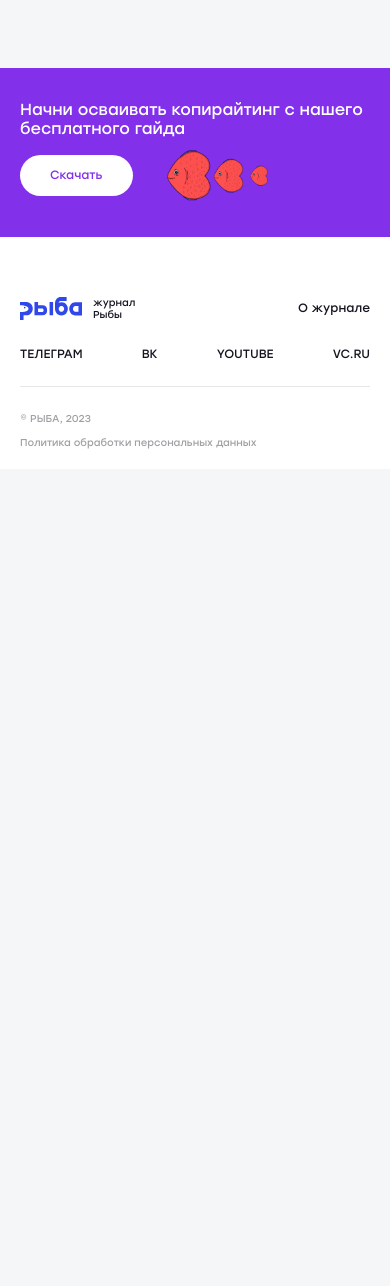
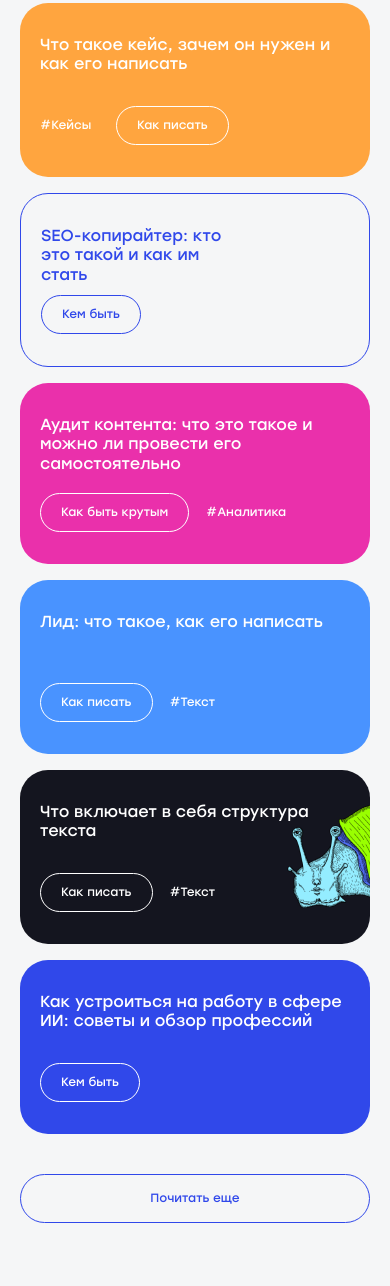
Before and after one commit to Hillel1408/journal-fish, a website: page #src/index.html in a window 390 px wide. Shown: the part 5078-6364 px from the top of the page. Before the commit the page ends 5547 px from the top, so only its background shows below. Drawn offline with nearby package versions, Linux system fonts and the light colour scheme; files that its build step writes are made by us from their sources.

Commit message:
Журнал Рыба

```diff
--- a/#src/index.html
+++ b/#src/index.html
@@ -15,8 +15,7 @@
       @@include('./html/intro.html') @@include('./html/slider.html')
       @@include('./html/how.html') @@include('./html/promo.html')
       @@include('./html/articles.html') @@include('./html/subscription.html')
-      <!--@@include('./html/articles-2.html')-->
-      @@include('./html/guide.html')
+      @@include('./html/articles-2.html') @@include('./html/guide.html')
     </main>
     @@include('./html/footer.html')
     <script src="js/swiper-bundle.min.js"></script>
--- a/#src/scss/sections/articles.scss
+++ b/#src/scss/sections/articles.scss
@@ -27,7 +27,7 @@
       position: relative;
       background-repeat: no-repeat;
       background-position: right;
-      background-size: contain;
+      background-size: auto;
       border-radius: 40px;
       padding: 46px 50px;
       @media (max-width: 1500px) {
@@ -87,7 +87,7 @@
         gap: 32px;
         min-height: 330px;
         @media (max-width: 1500px) {
-          min-height: 201px;
+          min-height: 180px;
         }
         @media (max-width: 1199px) {
           min-height: 256px;
@@ -113,6 +113,13 @@
     height: 98px;
     border-radius: 75px;
     margin-top: 60px;
+    @media (max-width: 1500px) {
+      font-size: 16px;
+      height: 54px;
+    }
+    @media (max-width: 1199px) {
+      margin-top: 50px;
+    }
     @media (max-width: 767px) {
       font-size: 12px;
       height: 49px;
@@ -208,6 +215,12 @@
           width: 280px;
           bottom: -70px;
         }
+        @media (max-width: 1199px) {
+          display: none;
+        }
+      }
+      h2 {
+        max-width: calc(1100 / 1840 * 100%);
       }
     }
     &:nth-child(3) {
@@ -229,6 +242,12 @@
         background-image: url("../img/img-22.png");
         background-position: bottom right;
       }
+      @media (max-width: 1199px) {
+        background-image: url("../img/img-33.png");
+      }
+      @media (max-width: 767px) {
+        background-image: url("../img/img-34.png");
+      }
     }
     &:nth-child(6) {
       background-color: #3048ea;
```
Also changed, not shown: #src/img/img-33.png (added), #src/img/img-34.png (added), dist/css/style.css, dist/img/bg-34.png (added), dist/img/img-33.png (added), dist/img/img-34.png (added), dist/index.html.
